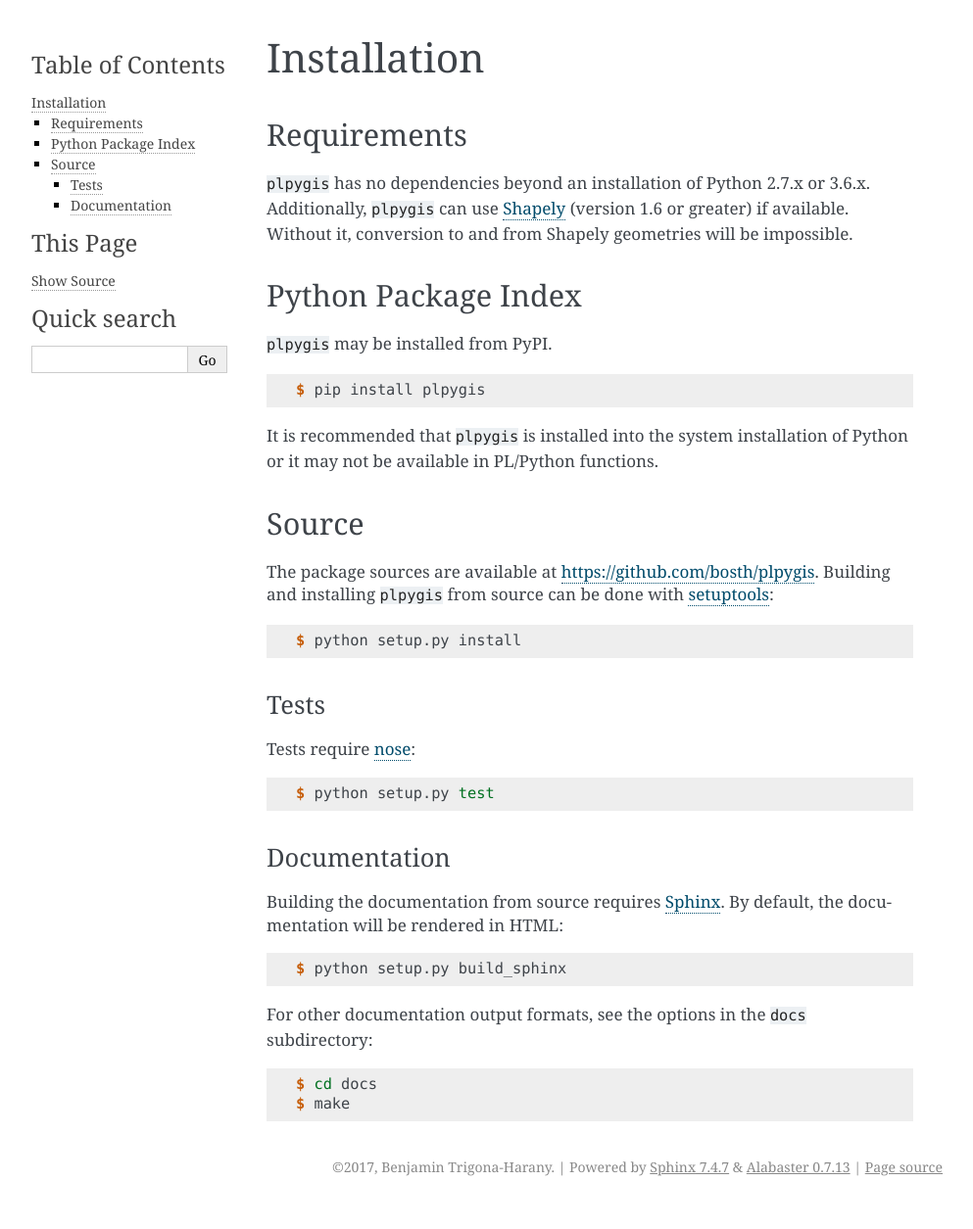
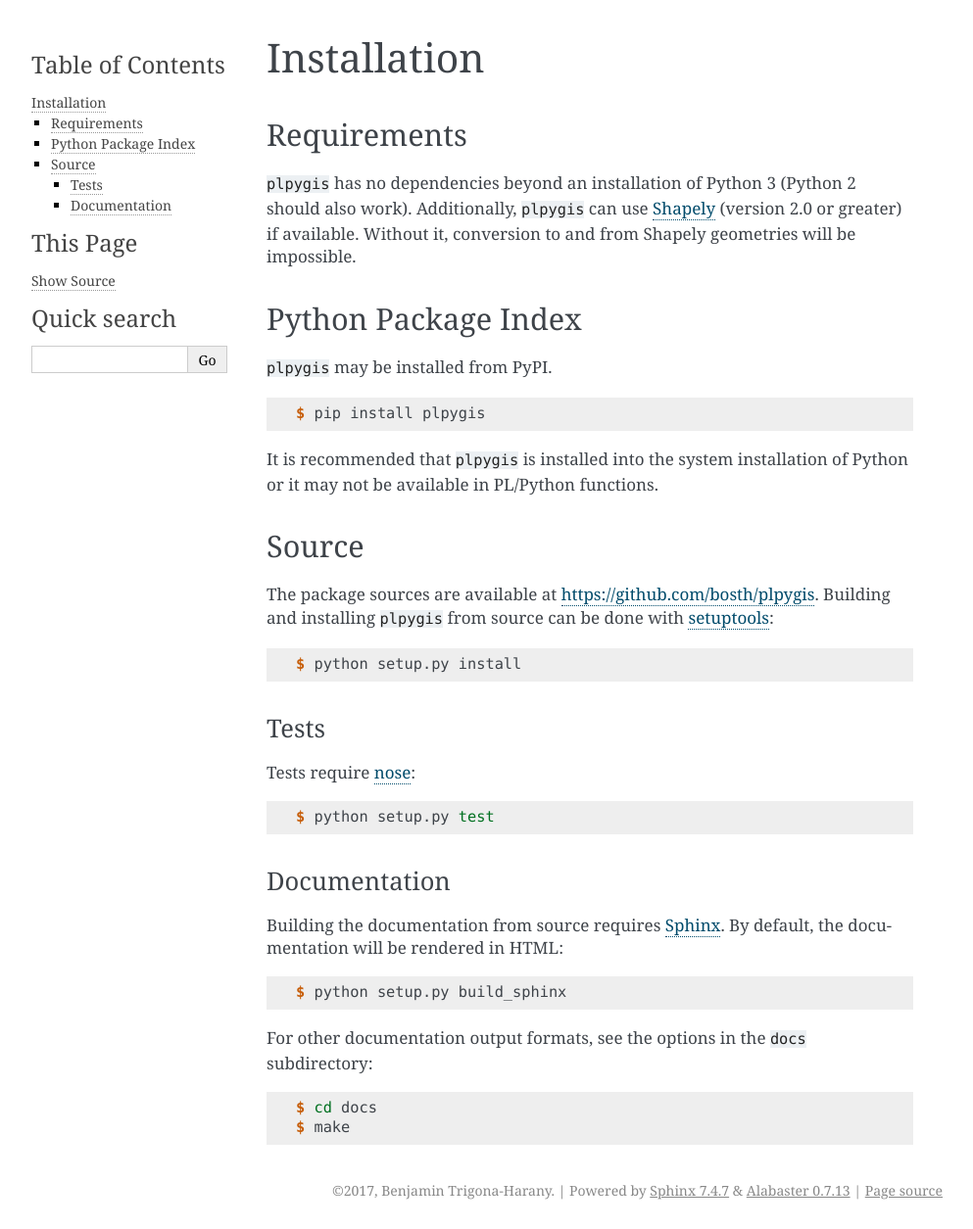
Before and after one commit to bosth/plpygis, a Sphinx documentation site: the page built from doc/source/installation.rst, in a window 1280 px wide. Shown: the whole page at 98% size, without its empty margins (148-1141 px from the left). Built offline with Sphinx 7.4.7, drawn with Linux system fonts in a browser that asks for light colours; before the commit the page ends 1231 px from its top, so only the background shows below that.

Commit message:
Updates to version numbers in docs

```diff
--- a/doc/source/installation.rst
+++ b/doc/source/installation.rst
@@ -4,7 +4,7 @@ Installation
 Requirements
 ------------
 
-``plpygis`` has no dependencies beyond an installation of Python 2.7.x or 3.6.x. Additionally, ``plpygis`` can use `Shapely <https://github.com/Toblerity/Shapely>`_ (version 1.6 or greater) if available. Without it, conversion to and from Shapely geometries will be impossible.
+``plpygis`` has no dependencies beyond an installation of Python 3 (Python 2 should also work). Additionally, ``plpygis`` can use `Shapely <https://github.com/Toblerity/Shapely>`_ (version 2.0 or greater) if available. Without it, conversion to and from Shapely geometries will be impossible.
 
 Python Package Index
 --------------------
```
